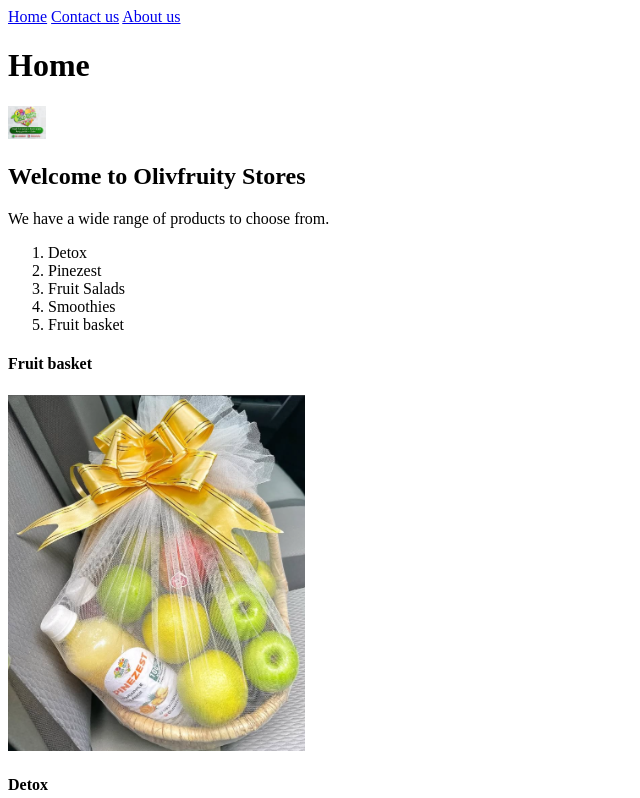
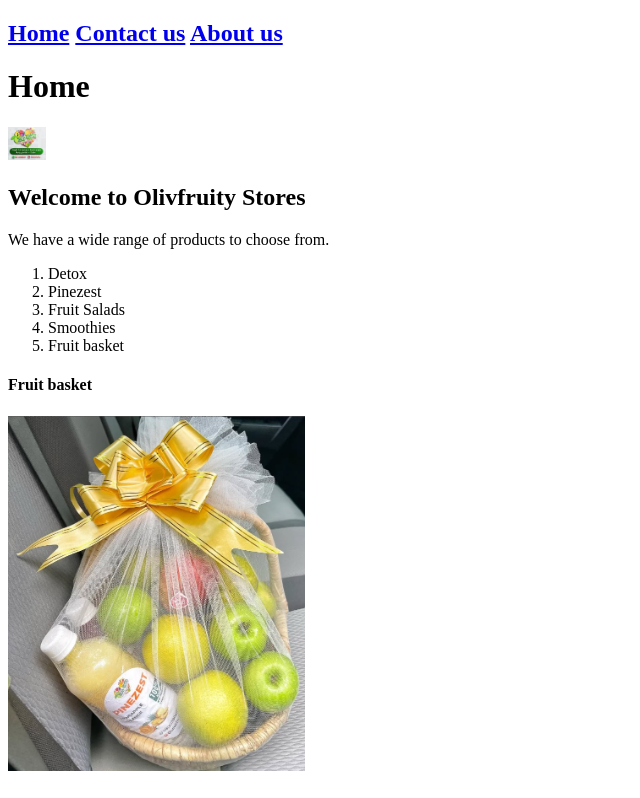
Before and after one commit to ififrank2013/altschool-baraka-cohort, a plain HTML site: page index.html in a window 1280 px wide. Shown: the top 798 px of the page, without its empty margins (0-640 px from the left). Drawn offline with Linux system fonts and the light colour scheme.

```diff
--- a/index.html
+++ b/index.html
@@ -3,14 +3,16 @@
   <head>
     <meta charset="UTF-8" />
     <meta name="viewport" content="width=device-width, initial-scale=1.0" />
-    <title>Document</title>
+    <title>Altschool Live Class</title>
   </head>
   <body>
-    <div class="">
-      <a href="./index.html">Home</a>
-      <a href="./contact.html">Contact us</a>
-      <a href="./about.html">About us</a>
-    </div>
+    <h2>
+      <div class="">
+        <a href="./index.html">Home</a>
+        <a href="./contact.html">Contact us</a>
+        <a href="./about.html">About us</a>
+      </div>
+      </h2>
 
     <h1>Home</h1>
     <!--Adding image -->
@@ -41,7 +43,9 @@
     <section>
 <!--Embedding audios and videos in html-->
       <p>Your browser does not support the audio element.</p>
-      <!-- <audio scr="assets/audio/videoplayback.mp4" controls></audio><br />
+      <!-- <audio <source controls loop muted autoplay
+       scr="assets/audio/videoplayback.mp4" />
+      </audio><br />
       <video src="assets/video/videoplayback.mp4" controls></video> -->
     </section>
 
```
Also changed, not shown: about.html (+2 -0 lines), contact.html (+2 -0 lines).
